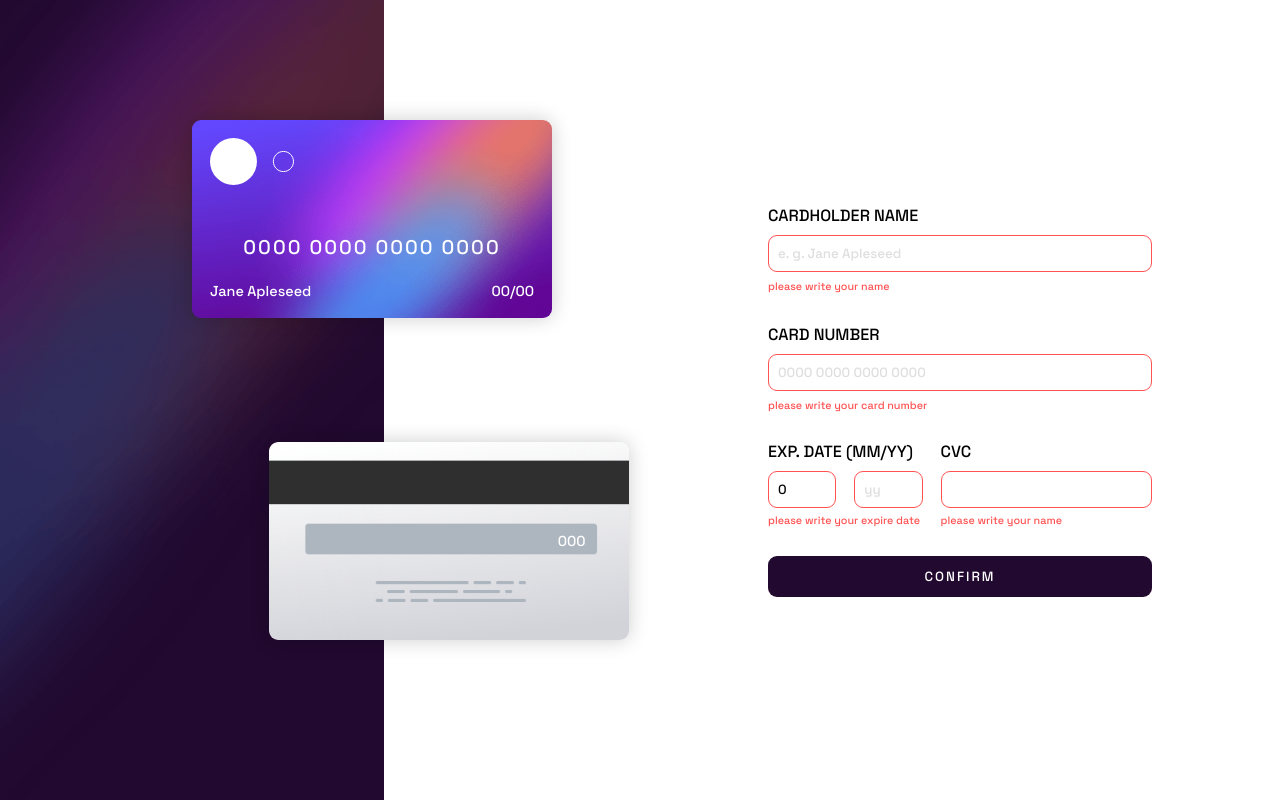
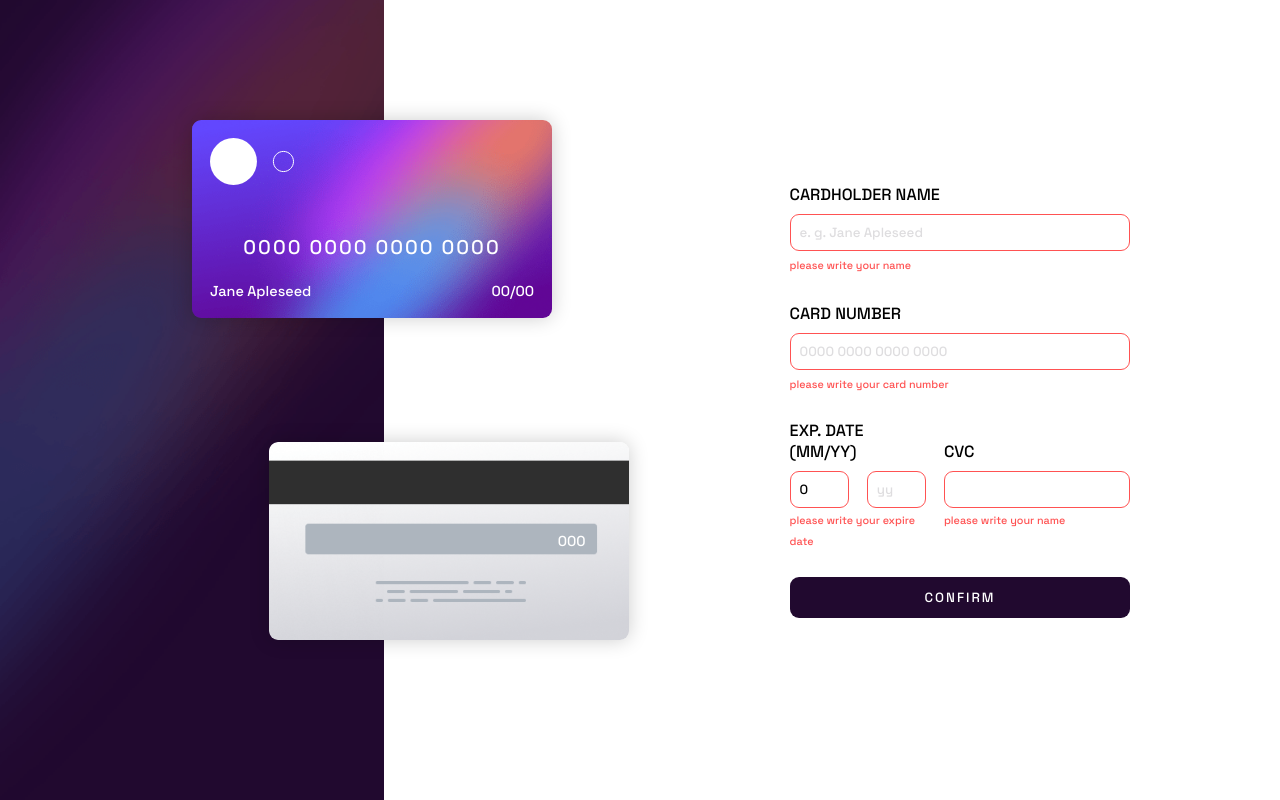
Before and after one commit to ShahlaAliyeva/card-details-react, a React (Vite) app: page / in a window 1280 px wide. Built offline with nearby package versions, Linux system fonts and the light colour scheme.

Commit message:
label for fixed

```diff
--- a/src/components/CreditCardInput.jsx
+++ b/src/components/CreditCardInput.jsx
@@ -5,6 +5,7 @@ function CreditCardInput({ cardNumber, onSetNumber }) {
     <>
       <label htmlFor="cardNumber">Card number</label>
       <InputMask
+      id="cardNumber"
         className={cardNumber ? "" : "validation"}
         mask="9999 9999 9999 9999"
         placeholder="0000 0000 0000 0000"
--- a/src/index.css
+++ b/src/index.css
@@ -133,6 +133,7 @@ input::-webkit-inner-spin-button {
   flex-direction: column;
   justify-content: center;
   align-items: center;
+  padding: 2rem;
 }
 
 form {
```
